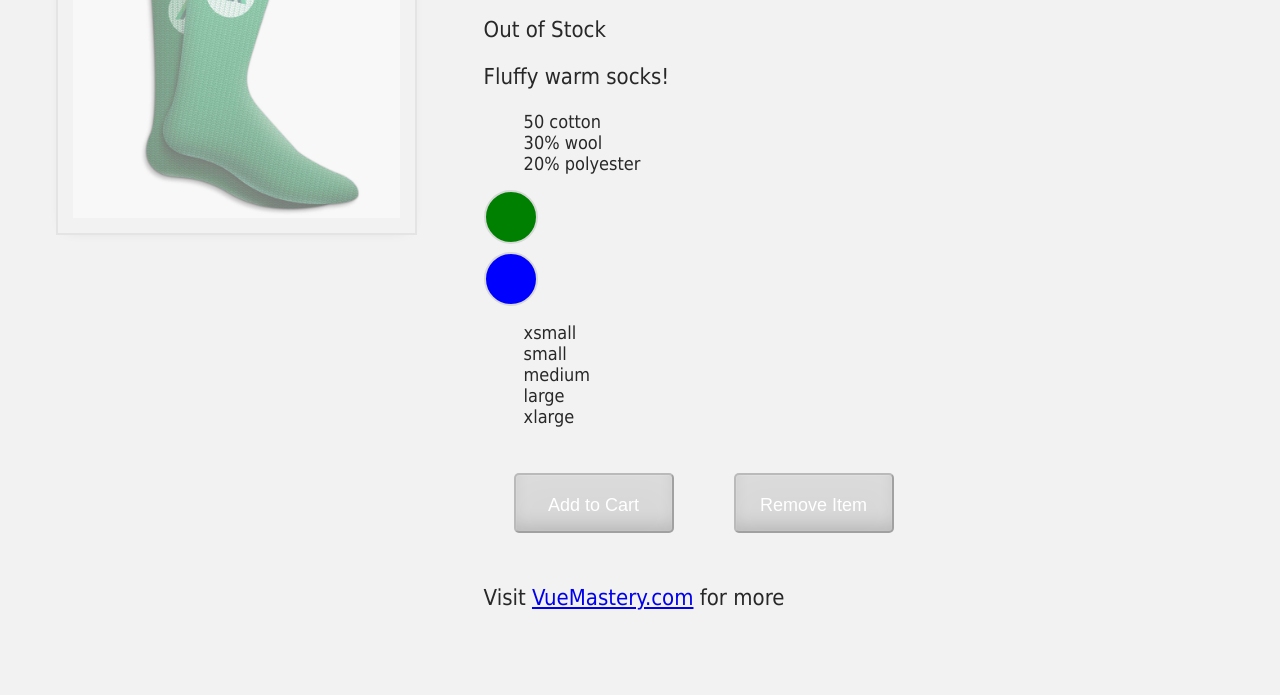
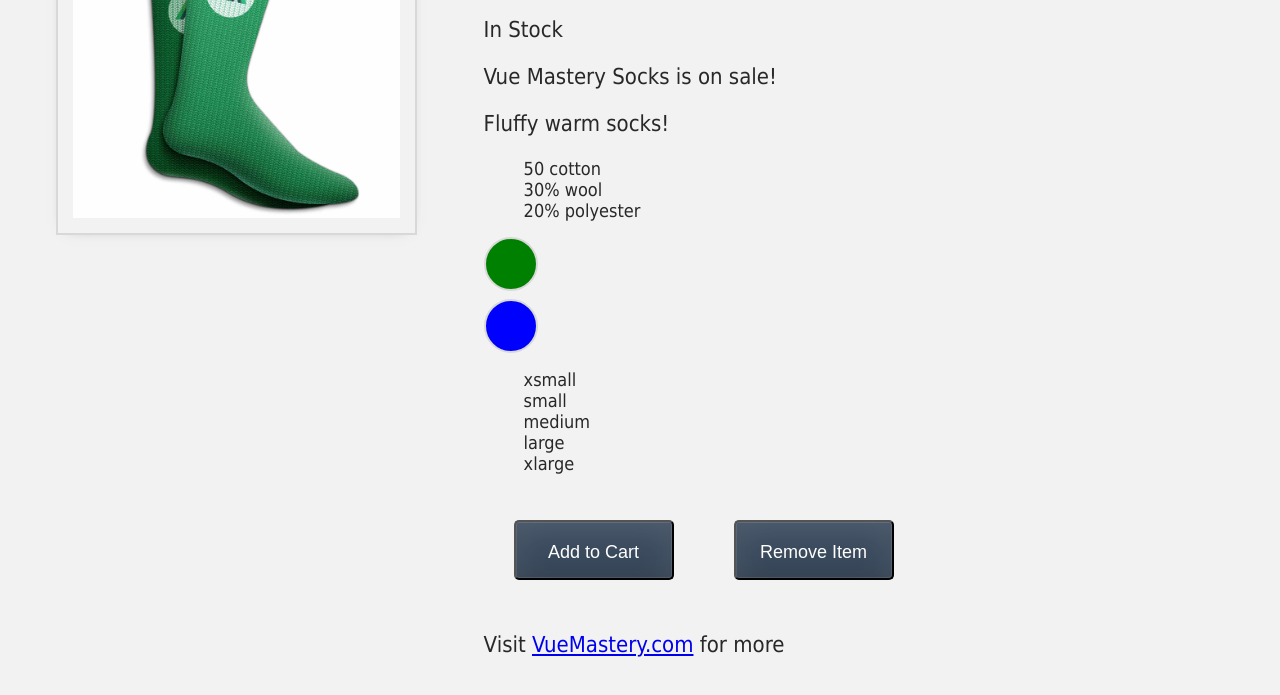
Before and after one commit to 124msalvani/Vue-3-Mastery-Tutorials, a plain HTML site: page index.html in a window 1280 px wide. Shown: the part 267-962 px from the top of the page. Before the commit the page ends 915 px from the top, so only its background shows below. Drawn offline with nearby package versions, Linux system fonts and the light colour scheme.

Commit message:
Finished Lesson 8

```diff
--- a/index.html
+++ b/index.html
@@ -24,19 +24,20 @@
           <div class="product-info">
             <h1>{{ title }}</h1>
 
-             <p v-if="inventory > 10">In Stock</p>
-             <p v-else-if="inventory <= 10 && inventory > 0">Almost sold out!</p>
+             <p v-if="inStock">In Stock</p>
+             <p v-else-if="inStock <= 10 && inStock > 0">Almost sold out!</p>
              <p v-else>Out of Stock</p>
              <!--Another way of conditional showing
               <p v-show="inStock">In Stock</p>
             -->
-             <p v-show="onSale">On Sale</p>
+             <p v-show="onSale"> {{title}} is on sale!</p>
 
              <p>{{ description }}</p>
              <ul><li v-for="detail in details">{{ detail}}</li>
             </ul>
 
-            <div v-for="(variant, index) in variants" :key="variant.id" @mouseover="updateImage(variant.image)" class="color-circle"
+            <div v-for="(variant, index) in variants" :key="variant.id"
+            @mouseover="updateVariant(index)" class="color-circle"
              :style="{ backgroundColor: variant.color }"></div>
 
             <ul>
--- a/main.js
+++ b/main.js
@@ -5,10 +5,10 @@
             brand: "Vue Mastery",
             product: "Socks",
             description: "Fluffy warm socks!",
-            image: './assets/images/socks_green.jpg',
+            selectedVariant: 0,
             url: "https://www.vuemastery.com",
             inventory: 0,
-            onSale: false,
+            onSale: true,
             details: ["50 cotton", "30% wool", "20% polyester"],
             variants:[
                 { id: 2234, color: 'green', image: "./assets/images/socks_green.jpg", quantity: 50},
@@ -21,8 +21,9 @@
         addToCart(){
             this.cart +=1;
         },
-        updateImage(variantImage){
-            this.image = variantImage;
+        updateVariant(index){
+            this.selectedVariant = index;
+
         },
         removeFromCart(){
             if (this.cart>0){
@@ -38,7 +39,11 @@
             return this.brand + " " + this.product;
         },
         inStock(){
-            return this.inventory > 0;
+            return this.variants[this.selectedVariant].quantity;
+        },
+        image(){
+            return this.variants[this.selectedVariant].image;
         }
+
     }
 })
```
